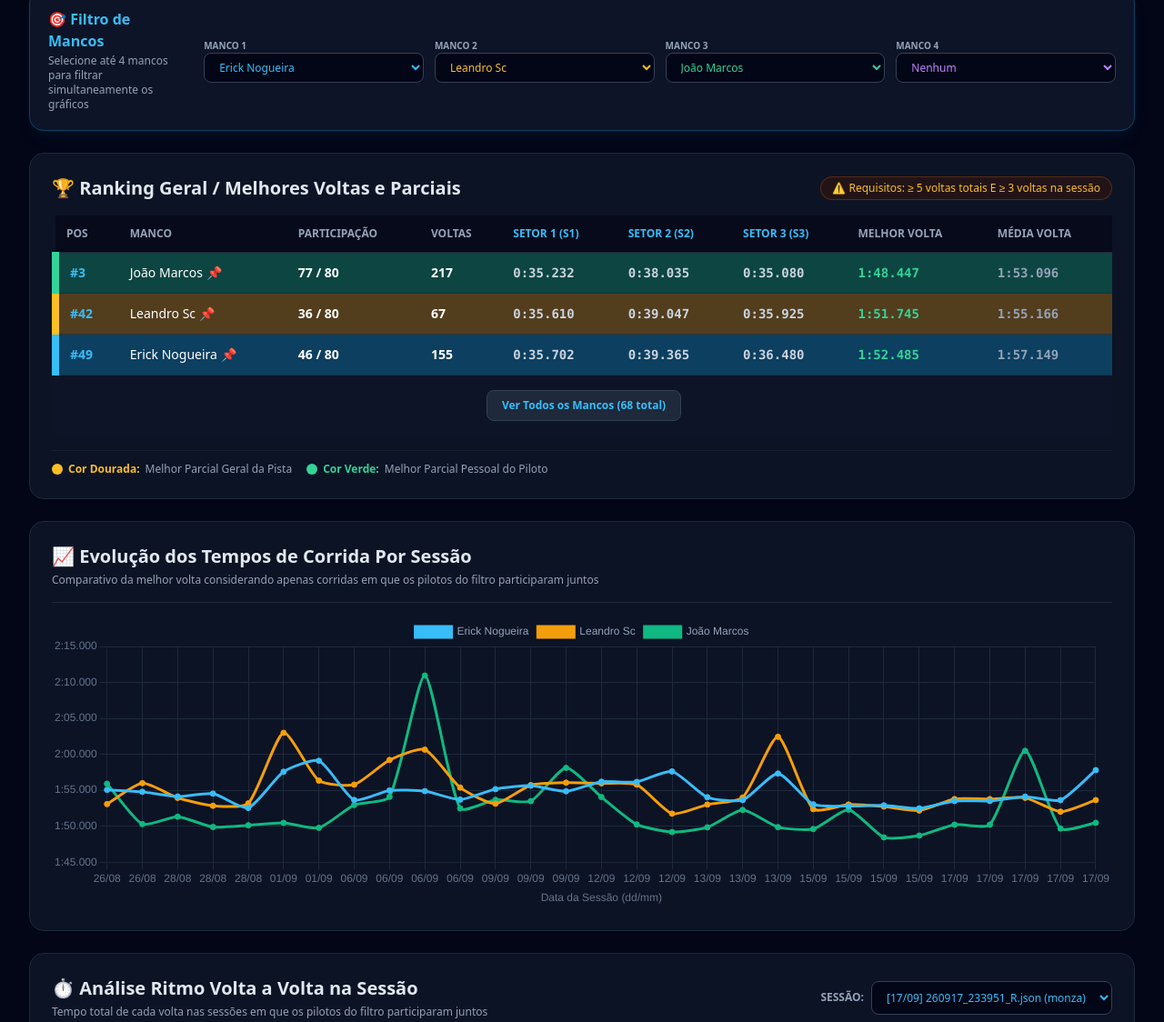
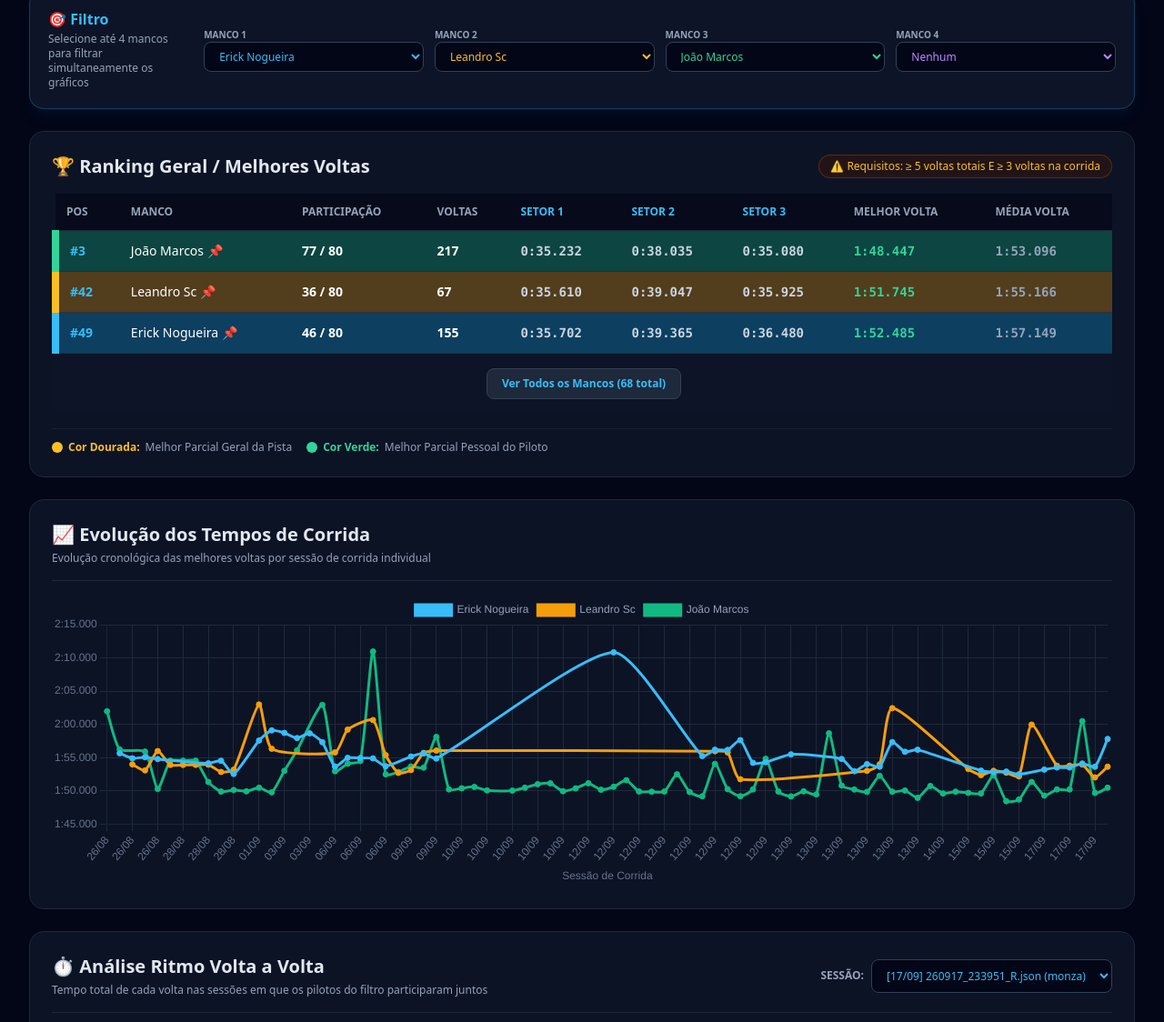
Before and after one commit to joaomrab/acc-results-viewer, a plain HTML site: page index.html in a window 1280 px wide. Shown: the part 517-1641 px from the top of the page at 91% size. Drawn offline with nearby package versions, Linux system fonts and the light colour scheme.

Commit message:
feat: melhorias

```diff
--- a/index.html
+++ b/index.html
@@ -113,7 +113,7 @@
       <div class="flex flex-col xl:flex-row xl:items-center justify-between gap-4">
         <div>
           <h3 class="text-base font-bold text-sky-400 flex items-center gap-2">
-            🎯 Filtro de Mancos
+            🎯 Filtro
           </h3>
           <p class="text-xs text-slate-400 mt-0.5">Selecione até 4 mancos para filtrar simultaneamente os gráficos</p>
         </div>
@@ -150,10 +150,10 @@
     <section class="bg-slate-900/80 backdrop-blur-md rounded-2xl border border-slate-800 p-6 shadow-sm">
       <div class="flex flex-col md:flex-row md:items-center justify-between gap-2 mb-4">
         <h2 class="text-xl font-bold text-slate-200 flex items-center gap-2">
-          🏆 Ranking Geral / Melhores Voltas e Parciais
+          🏆 Ranking Geral / Melhores Voltas
         </h2>
         <span class="text-xs text-amber-400 bg-amber-950/40 border border-amber-800/50 px-3 py-1 rounded-full w-fit">
-          ⚠️ Requisitos: ≥ 5 voltas totais E ≥ 3 voltas na sessão
+          ⚠️ Requisitos: ≥ 5 voltas totais E ≥ 3 voltas na corrida
         </span>
       </div>
       <div class="overflow-x-auto">
@@ -164,9 +164,9 @@
               <th class="py-3 px-3">Manco</th>
               <th class="py-3 px-3">Participação</th>
               <th class="py-3 px-3">Voltas</th>
-              <th class="py-3 px-3 text-sky-400">Setor 1 (S1)</th>
-              <th class="py-3 px-3 text-sky-400">Setor 2 (S2)</th>
-              <th class="py-3 px-3 text-sky-400">Setor 3 (S3)</th>
+              <th class="py-3 px-3 text-sky-400">Setor 1</th>
+              <th class="py-3 px-3 text-sky-400">Setor 2</th>
+              <th class="py-3 px-3 text-sky-400">Setor 3</th>
               <th class="py-3 px-3">Melhor Volta</th>
               <th class="py-3 px-3">Média Volta</th>
             </tr>
@@ -185,12 +185,12 @@
       </div>
     </section>
 
-    <!-- Gráfico 1: Evolução da Melhor Volta por Sessão -->
+    <!-- Gráfico 1: Evolução da Melhor Volta por Sessão (Sem Agrupamento Diário / Sem Média) -->
     <section class="bg-slate-900/80 backdrop-blur-md p-6 rounded-2xl border border-slate-800 shadow-sm space-y-4">
       <div class="flex flex-col md:flex-row md:items-center justify-between gap-4 border-b border-slate-800 pb-4">
         <div>
-          <h2 class="text-xl font-bold text-slate-200">📈 Evolução dos Tempos de Corrida Por Sessão</h2>
-          <p class="text-xs text-slate-400 mt-1">Comparativo da melhor volta considerando apenas corridas em que os pilotos do filtro participaram juntos</p>
+          <h2 class="text-xl font-bold text-slate-200">📈 Evolução dos Tempos de Corrida</h2>
+          <p class="text-xs text-slate-400 mt-1">Evolução cronológica das melhores voltas por sessão de corrida individual</p>
         </div>
       </div>
       <div class="h-80">
@@ -202,7 +202,7 @@
     <section class="bg-slate-900/80 backdrop-blur-md p-6 rounded-2xl border border-slate-800 shadow-sm space-y-4">
       <div class="flex flex-col md:flex-row md:items-center justify-between gap-4 border-b border-slate-800 pb-4">
         <div>
-          <h2 class="text-xl font-bold text-slate-200">⏱️ Análise Ritmo Volta a Volta na Sessão</h2>
+          <h2 class="text-xl font-bold text-slate-200">⏱️ Análise Ritmo Volta a Volta</h2>
           <p class="text-xs text-slate-400 mt-1">Tempo total de cada volta nas sessões em que os pilotos do filtro participaram juntos</p>
         </div>
         <div class="flex flex-col sm:flex-row sm:items-center gap-2 w-full md:w-auto min-w-0">
@@ -239,6 +239,7 @@
     let loadedSessions = [];
     let ignoredFiles = [];
     let driverHistoryChartGlobal = {};
+    let evolutionSessionLabelsGlobal = [];
     let activeDriversGlobal = [];
     let sortedDriversGlobal = [];
     let driversMapGlobal = {};
@@ -263,6 +264,7 @@
 
     function showStatus(message, isError = false) {
       const el = document.getElementById('statusMessage');
+      if (!el) return;
       el.classList.remove('hidden', 'bg-emerald-950/50', 'border-emerald-800', 'text-emerald-300', 'bg-rose-950/50', 'border-rose-800', 'text-rose-300');
       if (isError) {
         el.classList.add('bg-rose-950/50', 'border-rose-800', 'text-rose-300');
@@ -272,13 +274,12 @@
       el.innerText = message;
     }
 
-    // Extração padronizada yymmdd dos 6 primeiros dígitos do nome do arquivo
     function extractDateLabel(fileName) {
-      const cleanName = fileName.replace(/^.*[\\\/]/, ''); // Remove caminhos se houver
-      if (/^\d{6}/.test(cleanName)) {
-        const yy = cleanName.substring(0, 2);
-        const mm = cleanName.substring(2, 4);
-        const dd = cleanName.substring(4, 6);
+      if (!fileName) return "Data N/A";
+      const cleanName = fileName.replace(/^.*[\\\/]/, '');
+      const match = cleanName.match(/^(\d{2})(\d{2})(\d{2})/);
+      if (match) {
+        const [, yy, mm, dd] = match;
         return `${dd}/${mm}`;
       }
       return cleanName.substring(0, 10);
@@ -347,7 +348,7 @@
     }
 
     function formatMs(ms) {
-      if (!ms || ms === 2147483647) return "--";
+      if (!ms || ms === 2147483647 || isNaN(ms)) return "--";
       const totalSeconds = ms / 1000;
       const mins = Math.floor(totalSeconds / 60);
       const secs = (totalSeconds % 60).toFixed(3);
@@ -366,13 +367,13 @@
             legend: { labels: { color: '#94a3b8' } },
             tooltip: {
               callbacks: {
-                label: (ctx) => `${ctx.dataset.label}: ${formatMs(ctx.raw)}`
+                label: (ctx) => `${ctx.dataset.label} (Melhor da Sessão): ${formatMs(ctx.raw)}`
               }
             }
           },
           scales: {
             x: {
-              title: { display: true, text: 'Data da Sessão (dd/mm)', color: '#64748b' },
+              title: { display: true, text: 'Sessão de Corrida', color: '#64748b' },
               ticks: { color: '#64748b' },
               grid: { color: '#1e293b' }
             },
@@ -423,7 +424,7 @@
       const ctx3 = document.getElementById('splitsChart').getContext('2d');
       splitsChart = new Chart(ctx3, {
         type: 'line',
-        data: { labels: ['Setor 1 (S1)', 'Setor 2 (S2)', 'Setor 3 (S3)'], datasets: [] },
+        data: { labels: ['Setor 1', 'Setor 2', 'Setor 3'], datasets: [] },
         options: {
           responsive: true,
           maintainAspectRatio: false,
@@ -529,11 +530,13 @@
       loadedSessions = [];
       ignoredFiles = [];
       driverHistoryChartGlobal = {};
+      evolutionSessionLabelsGlobal = [];
       activeDriversGlobal = [];
       sortedDriversGlobal = [];
       driversMapGlobal = {};
       filteredSessionsGlobal = [];
-      document.getElementById('fileInput').value = '';
+      const fileInput = document.getElementById('fileInput');
+      if (fileInput) fileInput.value = '';
       showStatus("🧹 Dados limpos.");
       updateTrackDropdown();
       processAllSessions();
@@ -541,6 +544,7 @@
 
     function updateTrackDropdown() {
       const trackSelect = document.getElementById('trackFilterSelect');
+      if (!trackSelect) return;
       const currentValue = trackSelect.value;
       trackSelect.innerHTML = '';
 
@@ -582,13 +586,15 @@
     }
 
     function processAllSessions() {
-      const selectedTrack = document.getElementById('trackFilterSelect').value;
+      const trackSelect = document.getElementById('trackFilterSelect');
+      const selectedTrack = trackSelect ? trackSelect.value : "";
 
       filteredSessionsGlobal = loadedSessions.filter(s => {
         return s.data.trackName === selectedTrack;
       });
 
       const sessionsList = document.getElementById('sessionsList');
+      if (sessionsList) {
         sessionsList.innerHTML = '';
         if (filteredSessionsGlobal.length === 0) {
           sessionsList.innerHTML = '<span class="text-slate-500 italic">Nenhuma corrida válida para esta seleção.</span>';
@@ -601,9 +607,11 @@
             sessionsList.appendChild(badge);
           });
         }
+      }
 
       const ignoredContainer = document.getElementById('ignoredContainer');
       const ignoredList = document.getElementById('ignoredList');
+      if (ignoredList && ignoredContainer) {
         ignoredList.innerHTML = '';
         if (ignoredFiles.length > 0) {
           ignoredContainer.classList.remove('hidden');
@@ -616,12 +624,13 @@
         } else {
           ignoredContainer.classList.add('hidden');
         }
+      }
 
       let driversMap = {};
       let globalBestLap = 2147483647;
       let globalTotalLaps = 0;
 
-      driverHistoryChartGlobal = {};
+      let sessionBestLapsPerSession = [];
 
       filteredSessionsGlobal.forEach((sessionObj, sessionIdx) => {
         const data = sessionObj.data;
@@ -689,23 +698,32 @@
           }
         });
 
-        Object.keys(driversMap).forEach(driverName => {
-          if (!driverHistoryChartGlobal[driverName]) {
-            driverHistoryChartGlobal[driverName] = new Array(filteredSessionsGlobal.length).fill(null);
-          }
-          if (bestInSessionForDriver[driverName]) {
-            driverHistoryChartGlobal[driverName][sessionIdx] = bestInSessionForDriver[driverName];
-          }
-        });
+        sessionBestLapsPerSession[sessionIdx] = bestInSessionForDriver;
       });
 
       activeDriversGlobal = Object.keys(driversMap).filter(driverName => driversMap[driverName].totalLaps > 0);
       driversMapGlobal = driversMap;
 
-      document.getElementById('totalFiles').innerText = filteredSessionsGlobal.length;
-      document.getElementById('totalDrivers').innerText = activeDriversGlobal.length;
-      document.getElementById('totalLapsCount').innerText = globalTotalLaps;
-      document.getElementById('overallBestLap').innerText = formatMs(globalBestLap);
+      // Exibe apenas a data no formato dd/mm no eixo X
+      evolutionSessionLabelsGlobal = filteredSessionsGlobal.map(s => extractDateLabel(s.fileName));
+
+      driverHistoryChartGlobal = {};
+      activeDriversGlobal.forEach(driverName => {
+        driverHistoryChartGlobal[driverName] = filteredSessionsGlobal.map((sessionObj, sessionIdx) => {
+          const bestInSession = sessionBestLapsPerSession[sessionIdx] ? sessionBestLapsPerSession[sessionIdx][driverName] : undefined;
+          return (bestInSession !== undefined && bestInSession < 2147483647) ? bestInSession : null;
+        });
+      });
+
+      const totalFilesEl = document.getElementById('totalFiles');
+      const totalDriversEl = document.getElementById('totalDrivers');
+      const totalLapsCountEl = document.getElementById('totalLapsCount');
+      const overallBestLapEl = document.getElementById('overallBestLap');
+
+      if (totalFilesEl) totalFilesEl.innerText = filteredSessionsGlobal.length;
+      if (totalDriversEl) totalDriversEl.innerText = activeDriversGlobal.length;
+      if (totalLapsCountEl) totalLapsCountEl.innerText = globalTotalLaps;
+      if (overallBestLapEl) overallBestLapEl.innerText = formatMs(globalBestLap);
 
       sortedDriversGlobal = activeDriversGlobal
         .filter(driverName => {
@@ -727,6 +745,7 @@
 
     function renderLeaderboard() {
       const leaderboardBody = document.getElementById('leaderboardBody');
+      if (!leaderboardBody) return;
       leaderboardBody.innerHTML = '';
 
       if (sortedDriversGlobal.length === 0) {
@@ -750,7 +769,6 @@
         selectedMap[item.name] = item.slotIndex;
       });
 
-      // Filtra para exibir apenas os selecionados se não estiver expandido
       const driversToDisplay = sortedDriversGlobal.filter(driverName => {
         if (isLeaderboardExpanded) return true;
         return selectedMap[driverName] !== undefined;
@@ -804,7 +822,6 @@
         leaderboardBody.appendChild(row);
       });
 
-      const hiddenCount = sortedDriversGlobal.length - driversToDisplay.length;
       const toggleRow = document.createElement('tr');
       const btnText = isLeaderboardExpanded
         ? "Exibir Apenas Mancos Selecionados"
@@ -829,6 +846,7 @@
       ];
 
       selects.forEach((select, i) => {
+        if (!select) return;
         const prevValue = select.value;
         select.innerHTML = '<option value="">Nenhum</option>';
         allActiveDrivers.forEach(driver => {
@@ -862,7 +880,7 @@
 
       const result = [];
       selects.forEach((s, idx) => {
-        if (s.value) {
+        if (s && s.value) {
           result.push({ name: s.value, slotIndex: idx, color: colorMap[idx] });
         }
       });
@@ -921,35 +939,29 @@
     }
 
     function updateEvolutionChart() {
+      if (!lapsChart) return;
       const selectedDrivers = getSelectedDrivers();
-      const validSessionIndices = getValidSessionIndicesForCurrentFilter();
-
-      const sessionLabels = validSessionIndices.map((origIdx) => {
-        const sObj = filteredSessionsGlobal[origIdx];
-        return sObj ? extractDateLabel(sObj.fileName) : `Sessão ${origIdx + 1}`;
-      });
 
       const datasets = selectedDrivers.map(d => {
         const fullHistory = driverHistoryChartGlobal[d.name] || [];
-        const filteredData = validSessionIndices.map(origIdx => fullHistory[origIdx] !== undefined ? fullHistory[origIdx] : null);
-
         return {
           label: d.name,
-          data: filteredData,
+          data: fullHistory,
           borderColor: d.color,
           backgroundColor: d.color,
-          spanGaps: false,
+          spanGaps: true,
           tension: 0.2
         };
       });
 
-      lapsChart.data.labels = sessionLabels.length ? sessionLabels : ['Nenhuma corrida em comum'];
+      lapsChart.data.labels = evolutionSessionLabelsGlobal.length ? evolutionSessionLabelsGlobal : ['Nenhuma corrida registrada'];
       lapsChart.data.datasets = datasets;
       lapsChart.update();
     }
 
     function updateSessionSelectDropdown() {
       const select = document.getElementById('sessionSelect');
+      if (!select) return;
       const prevSelectedValue = select.value;
       select.innerHTML = '';
 
@@ -957,12 +969,16 @@
 
       if (validSessionIndices.length === 0 || filteredSessionsGlobal.length === 0) {
         select.innerHTML = '<option value="">Nenhuma corrida em comum</option>';
+        if (lapByLapChart) {
           lapByLapChart.data.labels = [];
           lapByLapChart.data.datasets = [];
           lapByLapChart.update();
+        }
+        if (splitsChart) {
           splitsChart.data.labels = [];
           splitsChart.data.datasets = [];
           splitsChart.update();
+        }
         return;
       }
 
@@ -991,8 +1007,9 @@
     }
 
     function updateLapByLapChart() {
+      if (!lapByLapChart) return;
       const select = document.getElementById('sessionSelect');
-      const sessionIdx = parseInt(select.value);
+      const sessionIdx = select ? parseInt(select.value) : NaN;
 
       if (isNaN(sessionIdx) || !filteredSessionsGlobal[sessionIdx]) {
         lapByLapChart.data.labels = [];
@@ -1065,11 +1082,12 @@
     }
 
     function updateSplitsChart() {
+      if (!splitsChart) return;
       const select = document.getElementById('sessionSelect');
-      const sessionIdx = parseInt(select.value);
+      const sessionIdx = select ? parseInt(select.value) : NaN;
 
       if (isNaN(sessionIdx) || !filteredSessionsGlobal[sessionIdx]) {
-        splitsChart.data.labels = ['Setor 1 (S1)', 'Setor 2 (S2)', 'Setor 3 (S3)'];
+        splitsChart.data.labels = ['Setor 1', 'Setor 2', 'Setor 3'];
         splitsChart.data.datasets = [];
         splitsChart.update();
         return;
@@ -1135,7 +1153,7 @@
         });
       });
 
-      splitsChart.data.labels = ['Setor 1 (S1)', 'Setor 2 (S2)', 'Setor 3 (S3)'];
+      splitsChart.data.labels = ['Setor 1', 'Setor 2', 'Setor 3'];
       splitsChart.data.datasets = datasets;
       splitsChart.update();
     }
```
Lines whose indentation alone changed are shown as unchanged.
